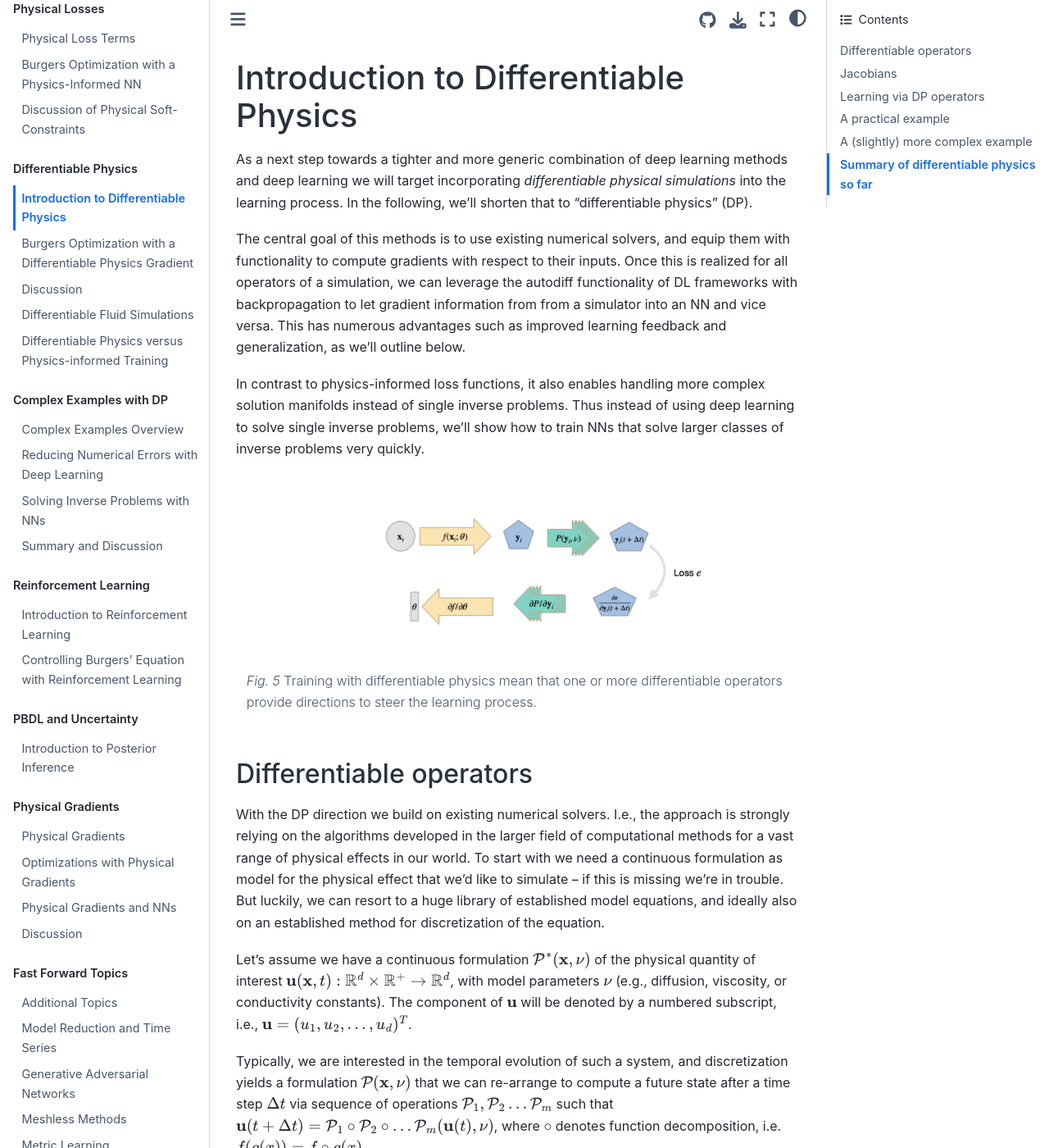
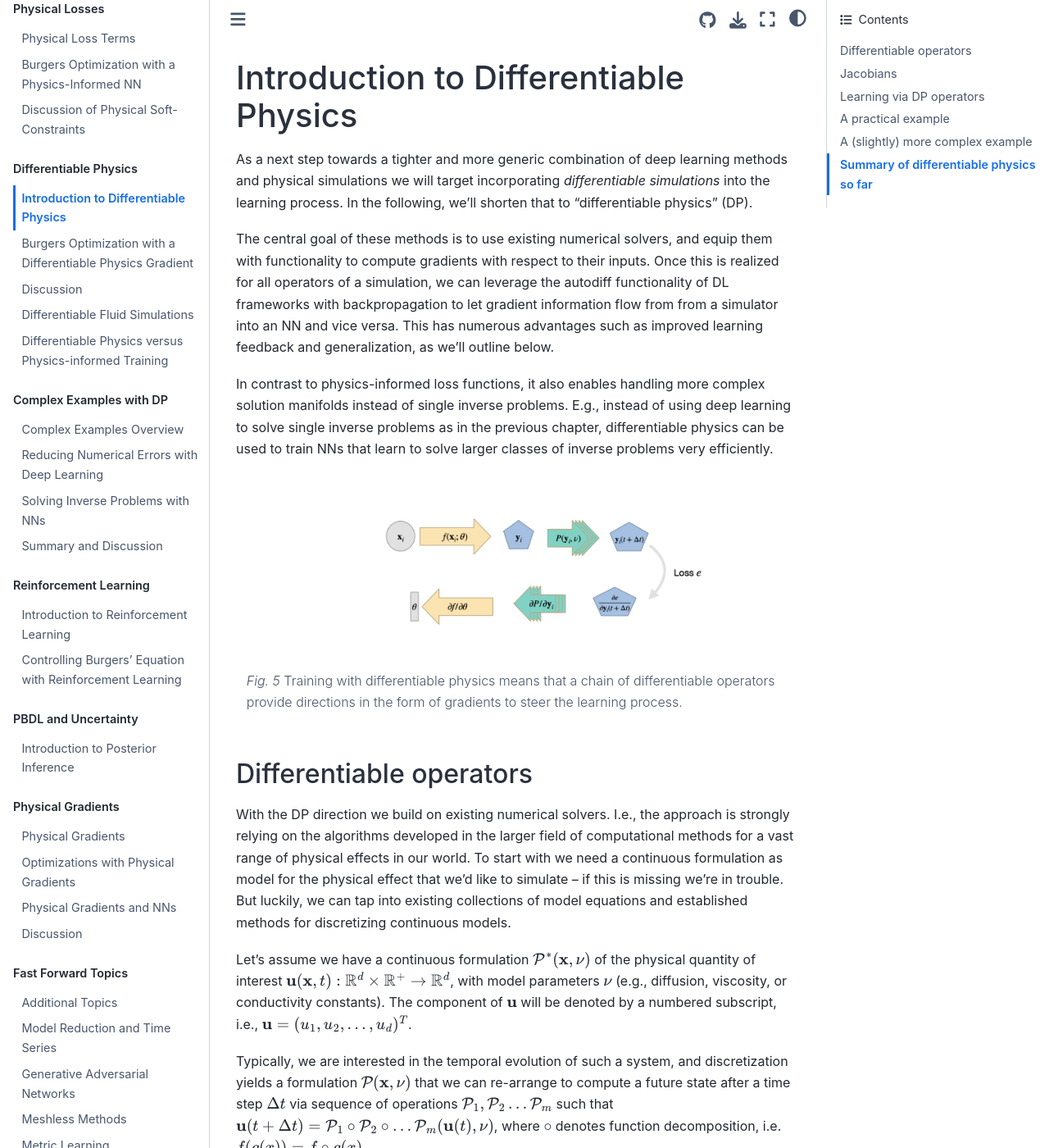
Before and after one commit to tum-pbs/pbdl-book, a Jupyter Book: the page built from diffphys.md, in a window 1280 px wide and 1400 px high. Shown: the whole window at 82% size. Built offline with Jupyter Book 1.0.4 settings and Sphinx 7.4.7 and the Sphinx Book theme 1.1.4, drawn with Linux system fonts in a browser that asks for light colours; pages that are not in the unit, such as notebooks, are missing from menus; cross-references to code outside the pages are shown as plain code; some of the changed text lies outside the part shown.

Commit message:
update diffphys intro

````diff
--- a/diffphys.md
+++ b/diffphys.md
@@ -2,29 +2,31 @@ Introduction to Differentiable Physics
 =======================
 
 As a next step towards a tighter and more generic combination of deep learning
-methods and deep learning we will target incorporating _differentiable physical
+methods and physical simulations we will target incorporating _differentiable
 simulations_ into the learning process. In the following, we'll shorten
 that to "differentiable physics" (DP).
 
-The central goal of this methods is to use existing numerical solvers, and equip
+The central goal of these methods is to use existing numerical solvers, and equip
 them with functionality to compute gradients with respect to their inputs.
 Once this is realized for all operators of a simulation, we can leverage
 the autodiff functionality of DL frameworks with backpropagation to let gradient
-information from from a simulator into an NN and vice versa. This has numerous
+information flow from from a simulator into an NN and vice versa. This has numerous
 advantages such as improved learning feedback and generalization, as we'll outline below.
 
 In contrast to physics-informed loss functions, it also enables handling more complex
-solution manifolds instead of single inverse problems. Thus instead of using deep learning
-to solve single inverse problems, we'll show how to train NNs that solve
-larger classes of inverse problems very quickly.
+solution manifolds instead of single inverse problems.
+E.g., instead of using deep learning
+to solve single inverse problems as in the previous chapter,
+differentiable physics can be used to train NNs that learn to solve
+larger classes of inverse problems very efficiently.
 
 ```{figure} resources/diffphys-shortened.jpg
 ---
 height: 220px
 name: diffphys-short-overview
 ---
-Training with differentiable physics mean that one or more differentiable operators
-provide directions to steer the learning process.
+Training with differentiable physics means that a chain of differentiable operators
+provide directions in the form of gradients to steer the learning process.
 ```
 
 ## Differentiable operators
@@ -33,9 +35,9 @@ With the DP direction we build on existing numerical solvers. I.e.,
 the approach is strongly relying on the algorithms developed in the larger field
 of computational methods for a vast range of physical effects in our world.
 To start with we need a continuous formulation as model for the physical effect that we'd like
-to simulate -- if this is missing we're in trouble. But luckily, we can resort to
-a huge library of established model equations, and ideally also on an established
-method for discretization of the equation.
+to simulate -- if this is missing we're in trouble. But luckily, we can
+tap into existing collections of model equations and established methods
+for discretizing continuous models.
 
 Let's assume we have a continuous formulation $\mathcal P^*(\mathbf{x}, \nu)$ of the physical quantity of
 interest $\mathbf{u}(\mathbf{x}, t): \mathbb R^d \times \mathbb R^+ \rightarrow \mathbb R^d$,
@@ -85,7 +88,7 @@ $$ \begin{aligned}
 \end{aligned} $$
 %
 where, as above, $d$ denotes the number of components in $\mathbf{u}$. As $\mathcal P$ maps one value of
-$\mathbf{u}$ to another, the jacobian is square and symmetric here. Of course this isn't necessarily the case
+$\mathbf{u}$ to another, the Jacobian is square and symmetric here. Of course this isn't necessarily the case
 for general model equations, but non-square Jacobian matrices would not cause any problems for differentiable
 simulations.
 
@@ -104,13 +107,13 @@ Given the formulation above, we need to resolve the derivatives
 of the chain of function compositions of the $\mathcal P_i$ at some current state $\mathbf{u}^n$ via the chain rule.
 E.g., for two of them
 
-$
+$$
     \frac{ \partial (\mathcal P_1 \circ \mathcal P_2) }{ \partial \mathbf{u} }|_{\mathbf{u}^n}
     =
     \frac{ \partial \mathcal P_1 }{ \partial \mathbf{u} }|_{\mathcal P_2(\mathbf{u}^n)}
     \
-    \frac{ \partial \mathcal P_2 }{ \partial \mathbf{u} }|_{\mathbf{u}^n}
-$,
+    \frac{ \partial \mathcal P_2 }{ \partial \mathbf{u} }|_{\mathbf{u}^n} \ ,
+$$
 
 which is just the vector valued version of the "classic" chain rule
 $f(g(x))' = f'(g(x)) g'(x)$, and directly extends for larger numbers of composited functions, i.e. $i>2$.
@@ -241,8 +244,8 @@ loss function $L$.
 
 %the $L^2$ loss $L= |d(t^e) - d^{\text{target}}|^2$, thus
 
-So what are the actual Jacobians here:
-the one for $L$ is simple enough, we simply get a column vector with entries of the form
+So what are the actual Jacobians here?
+The one for $L$ is simple enough, we simply get a column vector with entries of the form
 $2(d(t^e)_i - d^{\text{target}})_i$ for one component $i$.
 $\partial \mathcal P / \partial \mathbf{u}$ is more interesting:
 here we'll get derivatives of the chosen advection operator w.r.t. each component of the
@@ -298,16 +301,16 @@ $\nabla^2 p = \nabla \cdot \mathbf{u}$. Here, $\mathbf{u}^{n}$ denotes the _new_
 velocity field. This step is typically crucial to enforce the hard-constraint $\nabla \cdot \mathbf{u}=0$,
 and is often called _Chorin Projection_, or _Helmholtz decomposition_. It is also closely related to the fundamental theorem of vector calculus.
 
-If we now introduce an NN that modifies $\mathbf{u}$ in an iterative solver, we inevitably have to
+If we now introduce an NN that modifies $\mathbf{u}$ in a solver, we inevitably have to
 backpropagate through the Poisson solve. I.e., we need a gradient for $\mathbf{u}^{n}$, which in this
 notation takes the form $\partial \mathbf{u}^{n} / \partial \mathbf{u}$.
 
-In combination, $\partial \mathbf{u}^{n} = \mathbf{u} - \nabla \left(  (\nabla^2)^{-1} \nabla \cdot \mathbf{u} \right)$. The outer gradient (from $\nabla p$) and the inner divergence ($\nabla \cdot \mathbf{u}$) are both linear operators, and their gradients simple to compute. The main difficulty lies in obtaining the
+In combination, $\mathbf{u}^{n} = \mathbf{u} - \nabla \left(  (\nabla^2)^{-1} \nabla \cdot \mathbf{u} \right)$. The outer gradient (from $\nabla p$) and the inner divergence ($\nabla \cdot \mathbf{u}$) are both linear operators, and their gradients simple to compute. The main difficulty lies in obtaining the
 matrix inverse $(\nabla^2)^{-1}$ from the Poisson's equation for pressure (we'll keep it a bit simpler here, but it's often time-dependent, and non-linear).
 
 In practice, the matrix vector product for $(\nabla^2)^{-1} b$ with $b=\nabla \cdot \mathbf{u}$ is not explicitly computed via matrix operations, but approximated with a (potentially matrix-free) iterative solver. E.g., conjugate gradient (CG) methods are a very popular choice here. Thus, we could treat this iterative solver as a function $S$,
 with $p = S(\nabla \cdot \mathbf{u})$. Note that matrix inversion is a non-linear process, despite the matrix itself being linear. As solvers like CG are also based on matrix and vector operations, we could decompose $S$ into a sequence of simpler operations $S(x) = S_n( S_{n-1}(...S_{1}(x)))$, and backpropagate through each of them. This is certainly possible, but not a good idea: it can introduce numerical problems, and can be very slow.
-By default DL frameworks store the internal states for every differentiable operator like the $S_i()$ in this example, and hence we'd organize and keep $n$ intermediate states in memory. These states are completely uninteresting for our original PDE, though. They're just intermediate states of the CG solver.
+As mentioned above, by default DL frameworks store the internal states for every differentiable operator like the $S_i()$ in this example, and hence we'd organize and keep $n$ intermediate states in memory. These states are completely uninteresting for our original PDE, though. They're just intermediate states of the CG solver.
 
 If we take a step back and look at $p = (\nabla^2)^{-1} b$, it's gradient $\partial p / \partial b$
 is just $((\nabla^2)^{-1})^T$. And in this case, $(\nabla^2)$ is a symmetric matrix, and so $((\nabla^2)^{-1})^T=(\nabla^2)^{-1}$. This is the identical inverse matrix that we encountered in the original equation above, and hence we can re-use our unmodified iterative solver to compute the gradient. We don't need to take it apart and slow it down by storing intermediate states. However, the iterative solver computes the matrix-vector-products for $(\nabla^2)^{-1} b$. So what is $b$ during backpropagation? In an optimization setting we'll always have our loss function $L$ at the end of the forward chain. The backpropagation step will then give a gradient for the output, let's assume it is $\partial L/\partial p$ here, which needs to be propagated to the earlier operations of the forward pass. Thus, we can simply invoke our iterative solve during the backward pass to compute $\partial p / \partial b = S(\partial L/\partial p)$. And assuming that we've chosen a good solver as $S$ for the forward pass, we get exactly the same performance and accuracy in the backwards pass.
@@ -333,9 +336,9 @@ and backpropagate through these steps. In line with other DP approaches, this en
 ## Summary of differentiable physics so far
 
 To summarize, using differentiable physical simulations
-gives us a tool to include physical equations with a chosen discretization into DL learning.
+gives us a tool to include physical equations with a chosen discretization into DL.
 In contrast to the residual constraints of the previous chapter,
-this makes it possible to left NNs seamlessly interact with physical solvers.
+this makes it possible to let NNs seamlessly interact with physical solvers.
 
 We'd previously fully discard our physical model and solver
 once the NN is trained: in the example from {doc}`physicalloss-code`
--- a/references.bib
+++ b/references.bib
@@ -862,3 +862,19 @@
   journal={arXiv preprint arXiv:1412.6980},
   year={2014}
 }
+
+@article{silver2017mastering,
+  title={Mastering the game of {Go} without human knowledge},
+  author={Silver, David and Schrittwieser, Julian and Simonyan, Karen and Antonoglou, Ioannis and Huang, Aja and others},
+  journal={Nature},
+  volume={550},
+  number={7676},
+  year={2017}
+}
+
+@book{sutton2018rl,
+  title={Reinforcement learning: An introduction},
+  author={Sutton, Richard S and Barto, Andrew G},
+  year={2018},
+  publisher={MIT press}
+}
````
Also changed, not shown: other parts of diffphys.md (+10 -9 lines).
